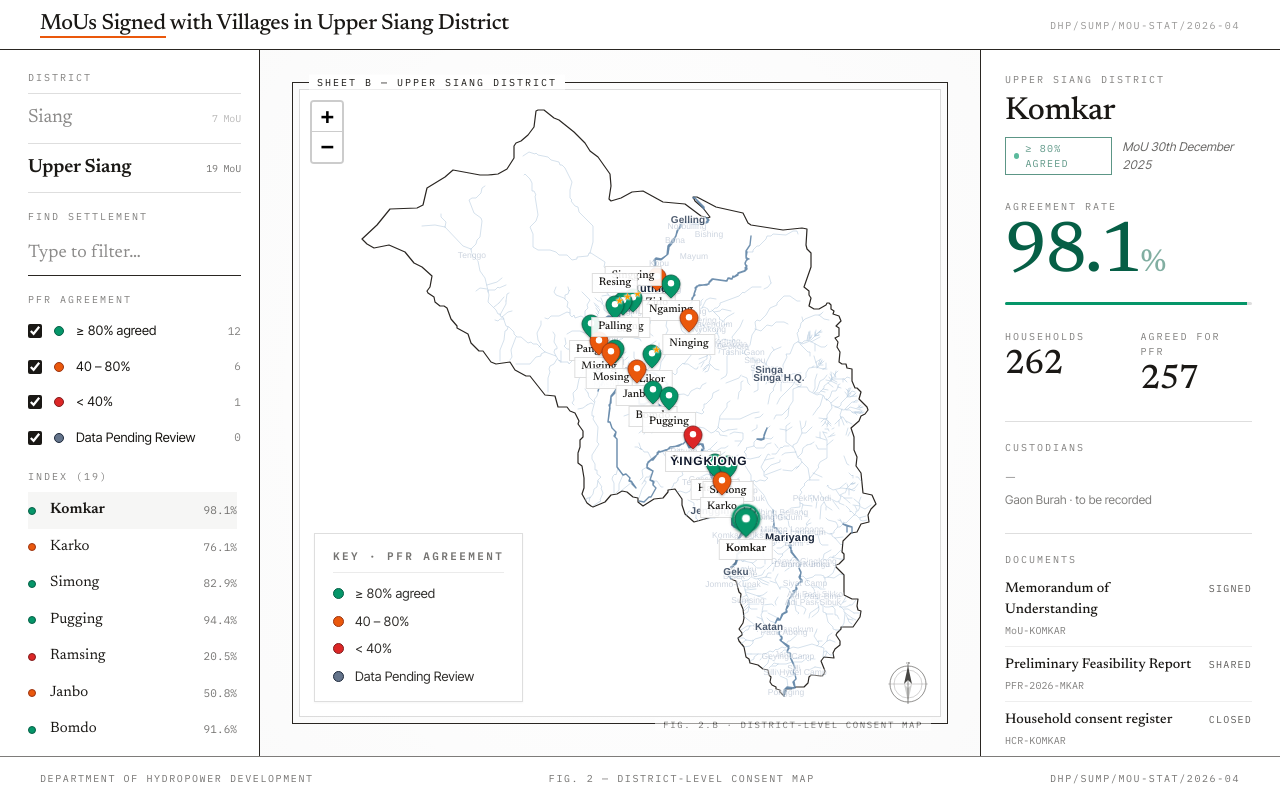
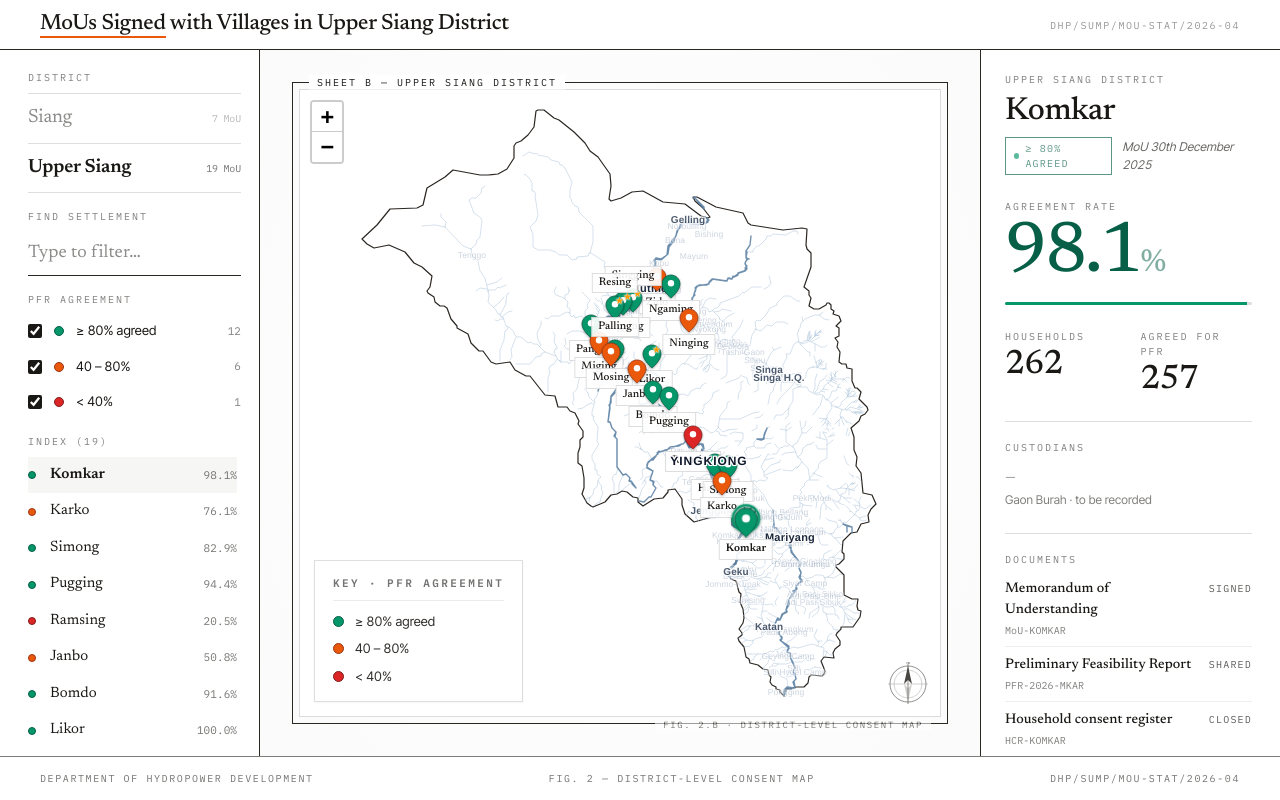
Before and after one commit to chockidorji/siang-map, a React (Vite) app in the folder siang-mou-map/: page / in a window 1280 px wide. Built offline with nearby package versions, Linux system fonts and the light colour scheme.

Commit message:
ui(legend,sidebar): three tiers only — match officer's marker spec

```diff
--- a/siang-mou-map/src/components/MapFrame.tsx
+++ b/siang-mou-map/src/components/MapFrame.tsx
@@ -135,7 +135,6 @@ const KEY_ROWS = [
   { fill: 'var(--status-high-fill)', stroke: 'var(--status-high-stroke)', label: '≥ 80% agreed' },
   { fill: 'var(--status-mid-fill)',  stroke: 'var(--status-mid-stroke)',  label: '40 – 80%' },
   { fill: 'var(--status-low-fill)',  stroke: 'var(--status-low-stroke)',  label: '< 40%' },
-  { fill: 'var(--status-none-fill)', stroke: 'var(--status-none-stroke)', label: 'Data Pending Review' },
 ];
 
 function KeyBlock() {
--- a/siang-mou-map/src/components/Sidebar.tsx
+++ b/siang-mou-map/src/components/Sidebar.tsx
@@ -16,7 +16,7 @@ interface Props {
   onSelect: (v: Village) => void;
 }
 
-const STATUS_ORDER: Status[] = ['high', 'mid', 'low', 'none'];
+const STATUS_ORDER: Status[] = ['high', 'mid', 'low'];
 const STATUS_LABEL: Record<Status, string> = {
   high: '≥ 80% agreed',
   mid: '40 – 80%',
```
